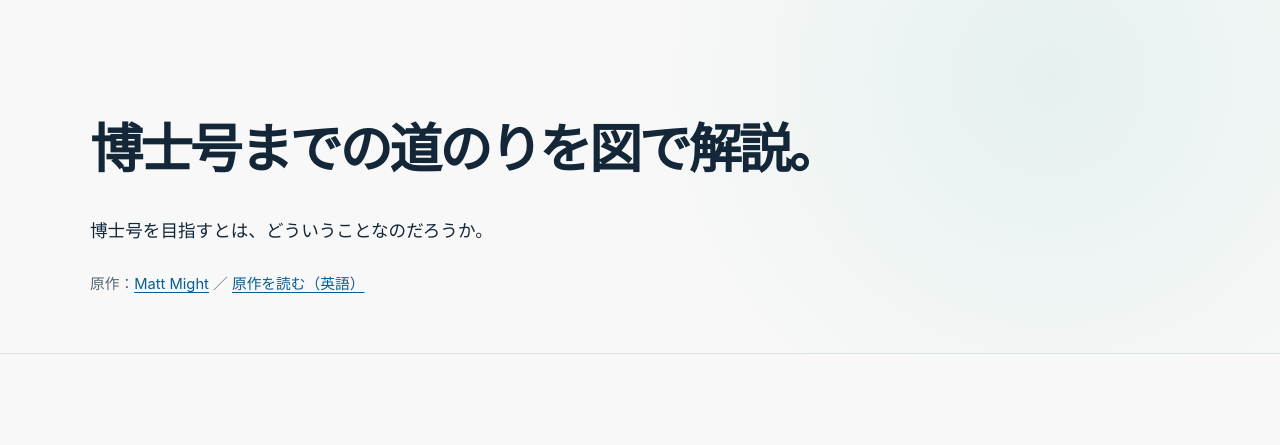
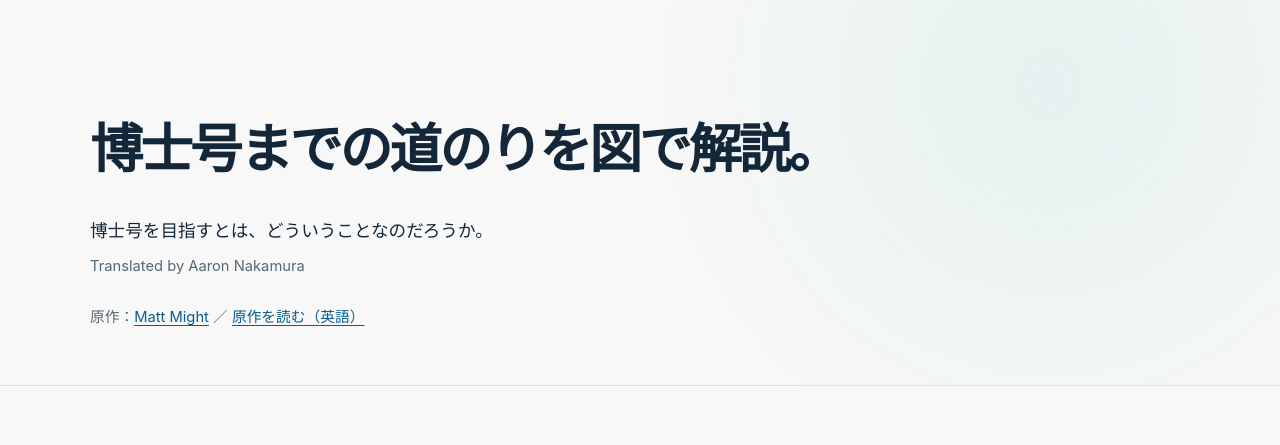
Before and after one commit to aarontnakamura/aarontnakamura.github.io, a plain HTML site: page phd-guide-ja.html in a window 1280 px wide. Shown: the top 445 px of the page. Drawn offline with Linux system fonts and the light colour scheme.

Commit message:
Move translator credit below introduction

```diff
--- a/phd-guide-ja.html
+++ b/phd-guide-ja.html
@@ -18,6 +18,7 @@
     .hero { padding:clamp(58px,9vw,124px) 0 55px; border-bottom:1px solid var(--line); background:radial-gradient(circle at 82% 22%,#e5f1f0 0,transparent 36%),#f7f8f7; }
     h1 { max-width:none; margin:0; font-size:clamp(1.8rem,4.3vw,3.3rem); line-height:1.3; letter-spacing:-.055em; font-weight:800; }
     .lead { max-width:670px; margin:30px 0 0; font-size:clamp(1rem,1.7vw,1.1rem); line-height:1.9; }
+    .translator-credit { margin:6px 0 0; color:var(--muted); font-size:.92rem; }
     .intro-note { margin:24px 0 0; color:var(--muted); font-size:.92rem; }
     .guide { padding:36px 0 100px; }
     .step { width:min(100%,720px); margin-inline:auto; padding:58px 0 70px; border-bottom:1px solid var(--line); }
@@ -50,6 +51,7 @@
     <div class="shell">
       <h1>博士号までの道のりを図で解説。</h1>
       <p class="lead">博士号を目指すとは、どういうことなのだろうか。</p>
+      <p class="translator-credit">Translated by Aaron Nakamura</p>
       <p class="intro-note">原作：<a href="https://matt.might.net/">Matt Might</a> ／ <a href="https://matt.might.net/articles/phd-school-in-pictures/">原作を読む（英語）</a></p>
     </div>
   </header>
@@ -76,7 +78,6 @@
   </main>
 
   <footer><div class="shell">
-    <p><strong>Translated by Aaron Nakamura</strong></p>
     <p><a href="https://matt.might.net/">Matt Might</a>による<a href="https://matt.might.net/articles/phd-school-in-pictures/">The Illustrated Guide to a Ph.D.</a>の日本語訳です。図版は原作の画像を使用しています。原作は<a href="https://creativecommons.org/licenses/by-nc/4.0/">Creative Commons Attribution-NonCommercial 4.0 International</a>のもとで公開されています。原作の<a href="https://matt.might.net/articles/phd-school-in-pictures/#license">利用条件</a>もご確認ください。</p>
     <p>このページは非営利で公開するために作成しました。</p>
   </div></footer>
```
